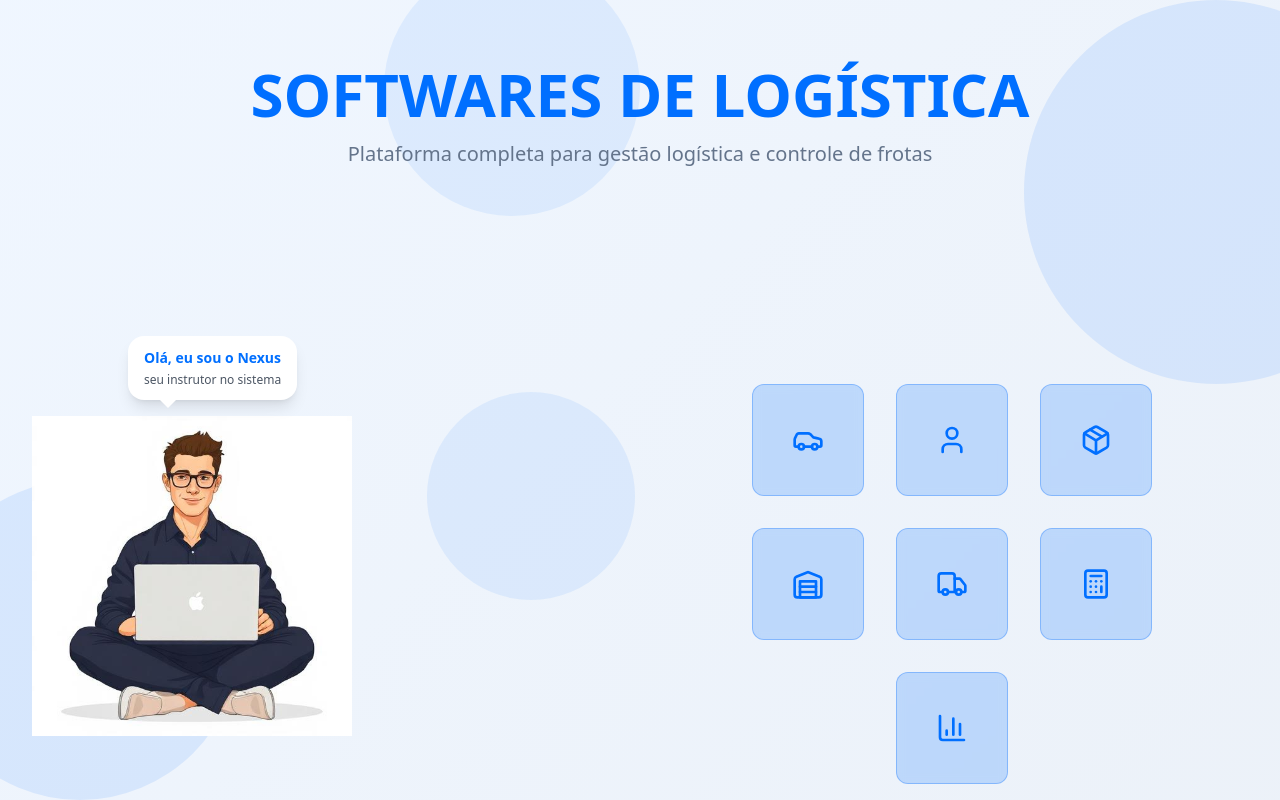
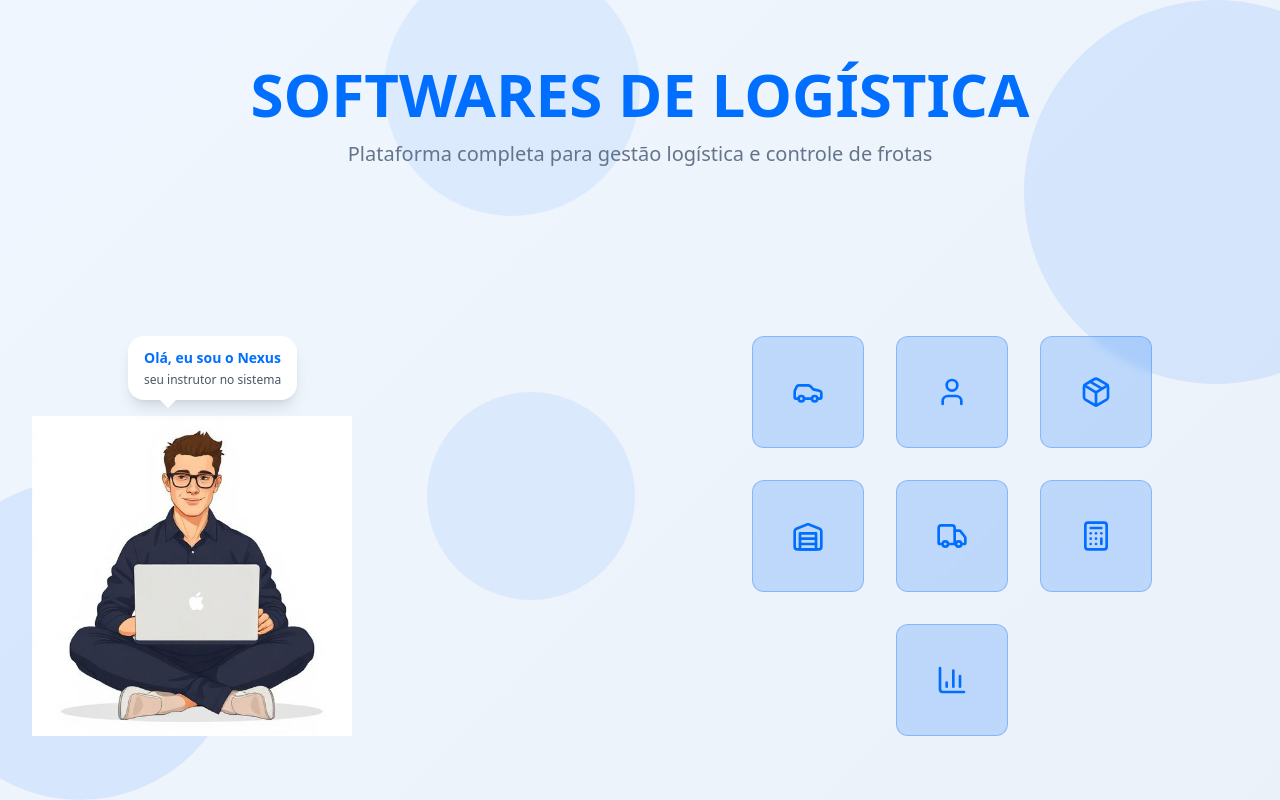
Before and after one commit to ConradRic/logi-cards-hub, a React (Vite) app: page / in a window 1280 px wide. Built offline with nearby package versions, Linux system fonts and the light colour scheme.

Commit message:
Ajustar posição dos cards
Ajusta a posição vertical dos cards para que a última fileira fique visível e alinhada com a borda inferior da página, similar à imagem.

```diff
--- a/src/pages/Dashboard.tsx
+++ b/src/pages/Dashboard.tsx
@@ -106,7 +106,7 @@ const Dashboard = () => {
       </div>
 
       {/* Cards Container - Right Side */}
-      <div className="absolute right-32 top-1/2 transform -translate-y-4 z-20">
+      <div className="absolute right-32 top-1/2 transform -translate-y-16 z-20">
         <div className="space-y-8">
           {/* Primeira fileira - 3 cards */}
           <div className="flex gap-8">
```
